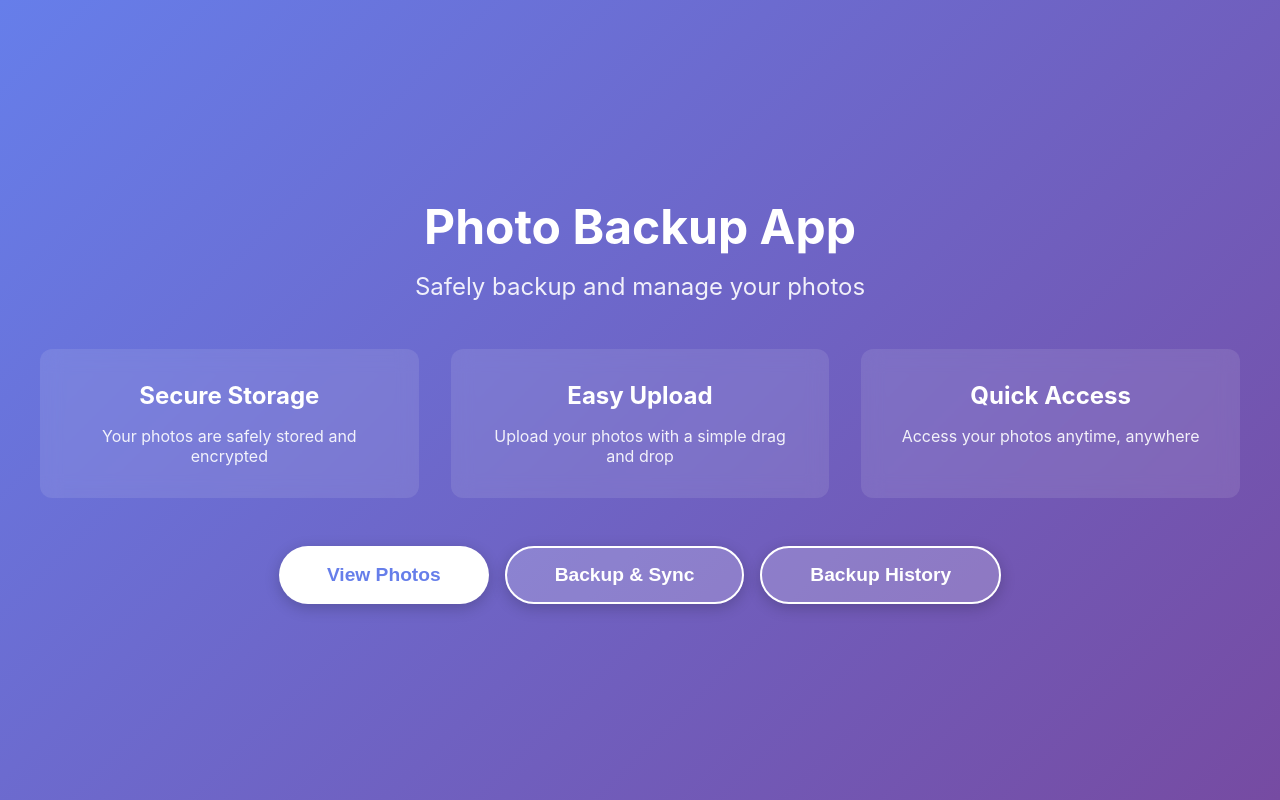
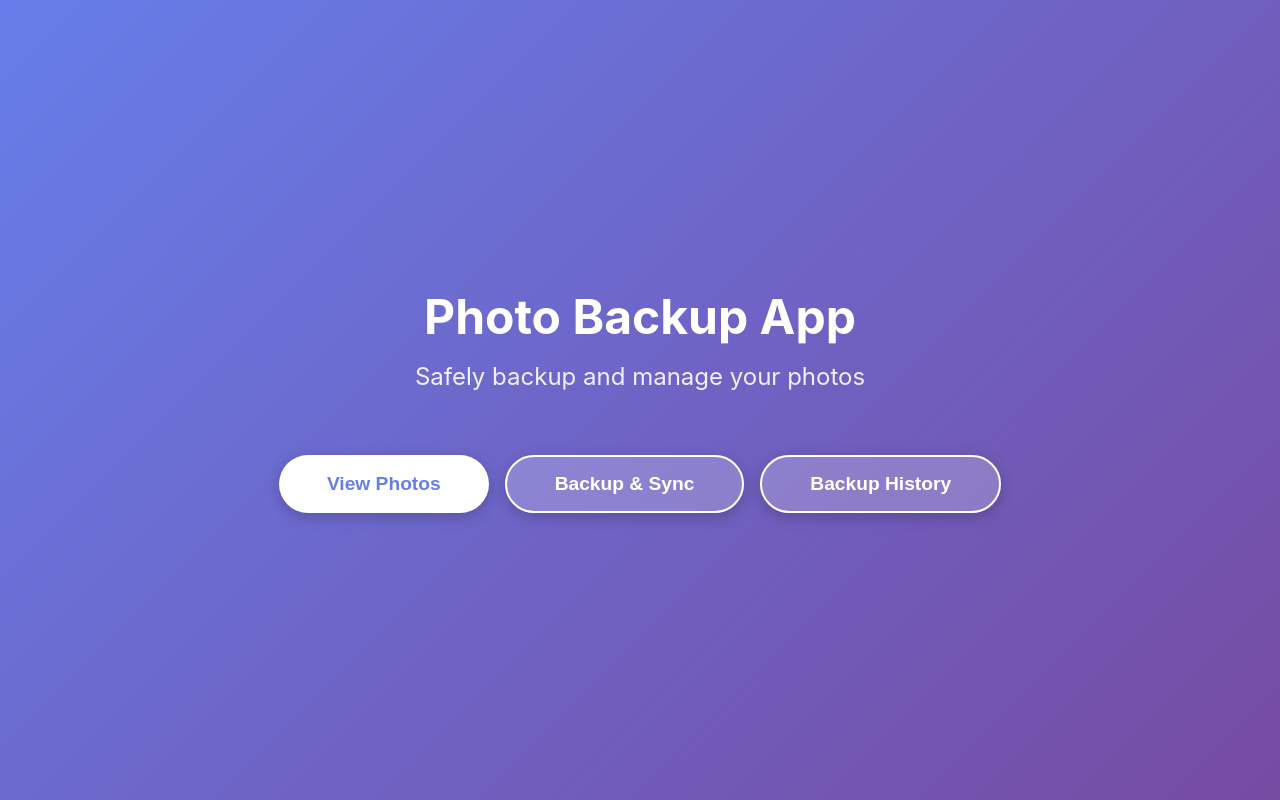
Before and after one commit to shanmc/photo-backup-app, a Vue app in the folder client/: page / in a window 1280 px wide. Built offline with nearby package versions, Linux system fonts and the light colour scheme.

Commit message:
Removed the feature cards

```diff
--- a/client/src/components/HomeScreen.vue
+++ b/client/src/components/HomeScreen.vue
@@ -3,20 +3,6 @@
     <div class="container">
       <h1>Photo Backup App</h1>
       <p class="subtitle">Safely backup and manage your photos</p>
-      <div class="features">
-        <div class="feature-card">
-          <h3>Secure Storage</h3>
-          <p>Your photos are safely stored and encrypted</p>
-        </div>
-        <div class="feature-card">
-          <h3>Easy Upload</h3>
-          <p>Upload your photos with a simple drag and drop</p>
-        </div>
-        <div class="feature-card">
-          <h3>Quick Access</h3>
-          <p>Access your photos anytime, anywhere</p>
-        </div>
-      </div>
       <div class="action-buttons">
         <button class="btn-primary" @click="viewPhotos">View Photos</button>
         <button class="btn-secondary" @click="startBackup">Backup & Sync</button>
@@ -68,37 +54,7 @@ h1 {
 .subtitle {
   font-size: 1.5rem;
   color: rgba(255, 255, 255, 0.9);
-  margin-bottom: 3rem;
-}
-
-.features {
-  display: grid;
-  grid-template-columns: repeat(auto-fit, minmax(280px, 1fr));
-  gap: 2rem;
-  margin-bottom: 3rem;
-}
-
-.feature-card {
-  background: rgba(255, 255, 255, 0.1);
-  backdrop-filter: blur(10px);
-  border-radius: 12px;
-  padding: 2rem;
-  color: white;
-  transition: transform 0.3s ease;
-}
-
-.feature-card:hover {
-  transform: translateY(-5px);
-}
-
-.feature-card h3 {
-  font-size: 1.5rem;
-  margin-bottom: 1rem;
-}
-
-.feature-card p {
-  font-size: 1rem;
-  opacity: 0.9;
+  margin-bottom: 4rem;
 }
 
 .action-buttons {
```
Also changed, not shown: 1 other file (tests, documents, lock files or other folders).
